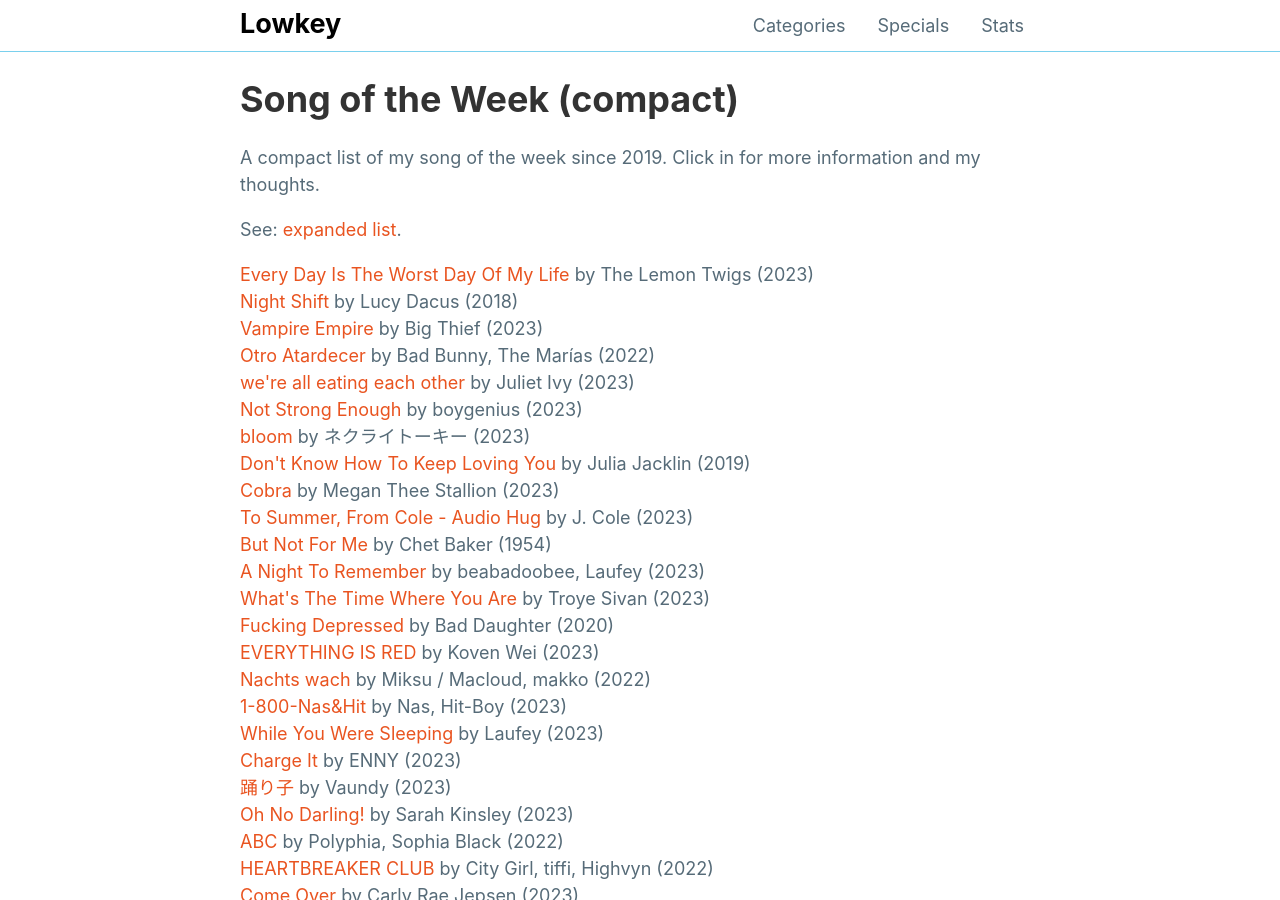
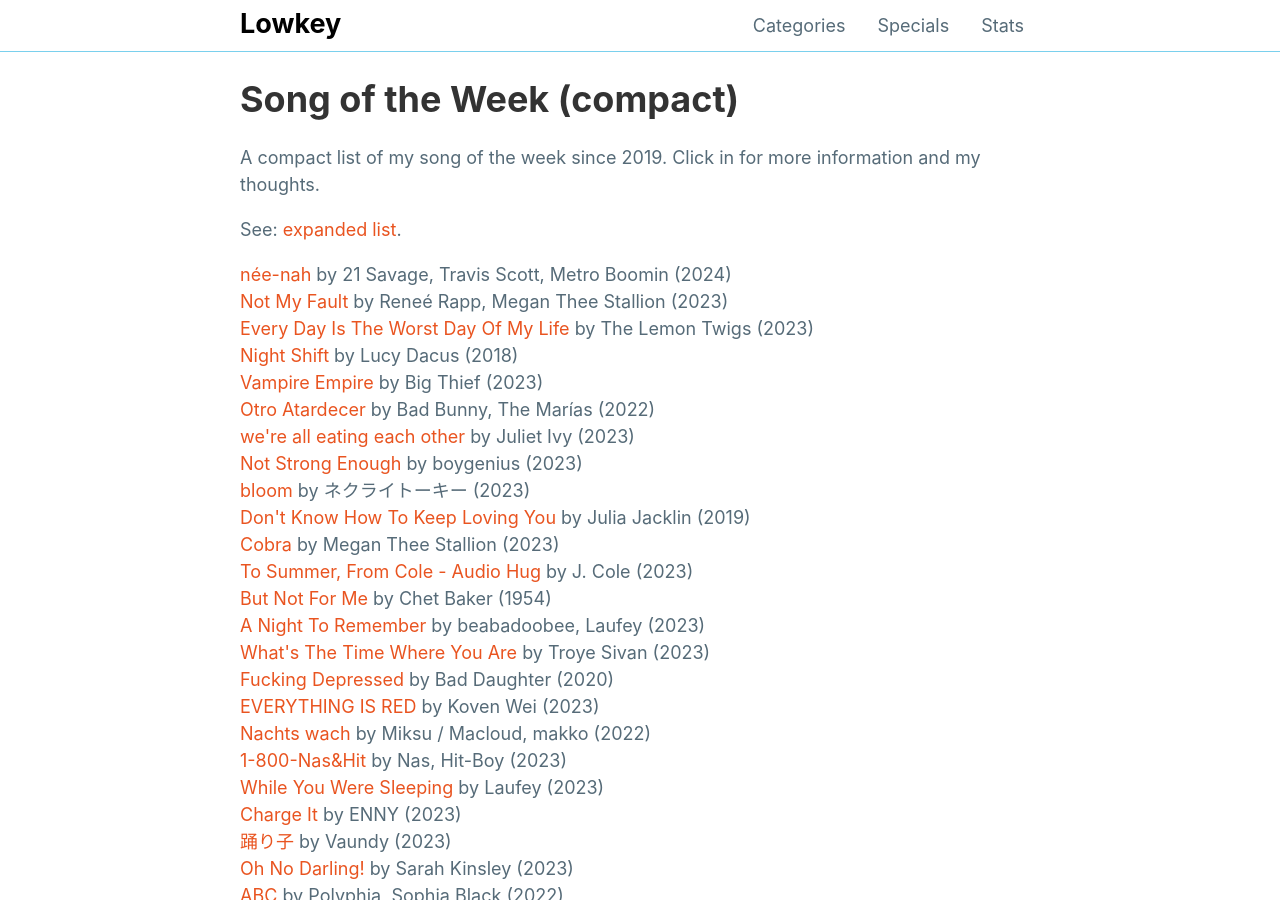
Before and after one commit to mattxwang/lowkey, a Jekyll site: the page built from stats/sotw-compact.html, in a window 1280 px wide and 900 px high. Built offline with Jekyll 4.4.1, drawn with Linux system fonts in a browser that asks for light colours.

Commit message:
Updating SOTW

```diff
--- a/_data/sotw.yml
+++ b/_data/sotw.yml
@@ -2924,3 +2924,26 @@
   genre: "soft rock"
   year: 2023
   blurb: Facts.
+week264:
+  week: "Week 264: January 12th - January 18th"
+  title: "Not My Fault"
+  artists:
+  - "Reneé Rapp"
+  - "Megan Thee Stallion"
+  album: "Not My Fault"
+  album_art: "not-my-fault.jpeg"
+  genre: "pop"
+  year: 2023
+  blurb: Another absolute bop. I'm not sure why Reneé seems to have a grip on online music discourse right now, but I'm all for it!
+week265:
+  week: "Week 265: January 19th - January 25th"
+  title: "née-nah"
+  artists:
+  - "21 Savage"
+  - "Travis Scott"
+  - "Metro Boomin"
+  album: "american dream"
+  album_art: "american-dream.jpeg"
+  genre: "rap"
+  year: 2024
+  blurb: In an era where each of these artists are slightly off their peak, this song is an absolute pleasure, a return to form.
```
Also changed, not shown: img/albums/american-dream.jpeg (added), img/albums/not-my-fault.jpeg (added).
